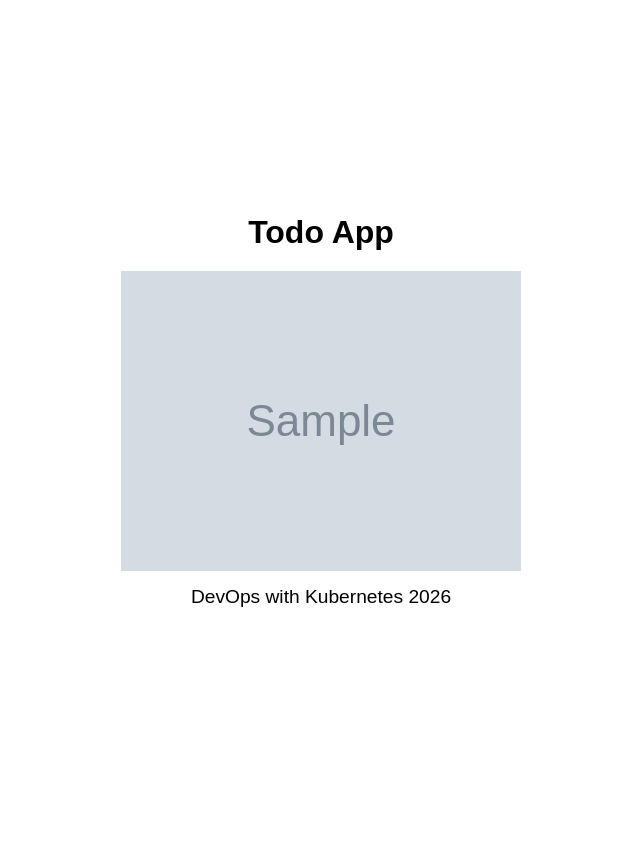
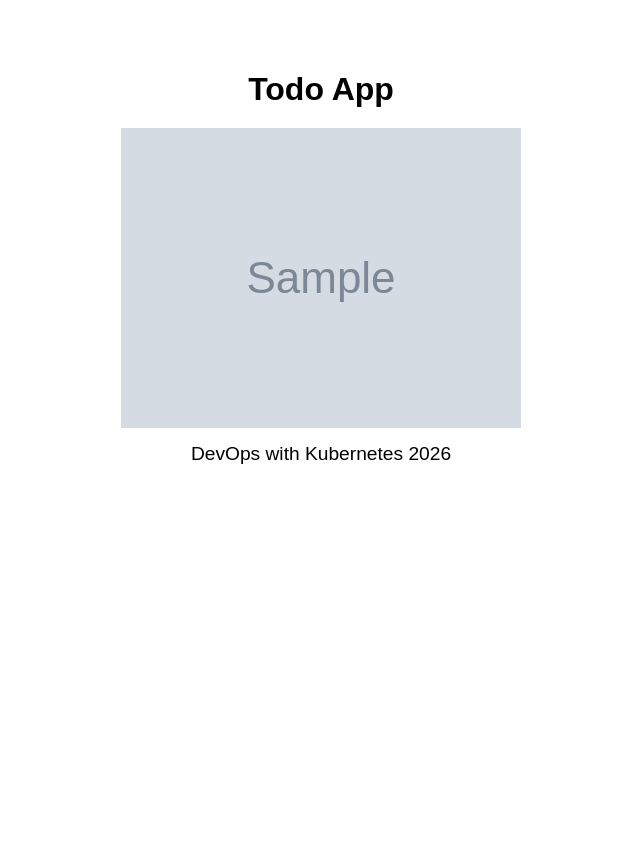
Before and after one commit to v-bulynkin/devops-with-kubernetes-2026, a Flask app: template project/todo-app/templates/index.html in a window 1280 px wide. Shown: the whole page, without its empty margins (319-959 px from the left). Before the commit the page ends 607 px from the top, so only its background shows below. Run offline with Flask 3, Linux system fonts and the light colour scheme; the template is opened without the code that fills it: most values are stand-ins (such as "Sample title", 1, 10 or a date in 2020); grey boxes marked "Sample" are stand-in pictures; parts of the project's set-up code (start-up, migrations or seed data) failed here and were passed over.

Commit message:
vertical-align: top

```diff
--- a/project/todo-app/templates/index.html
+++ b/project/todo-app/templates/index.html
@@ -9,9 +9,10 @@
             display: flex;
             flex-direction: column;
             align-items: center;
-            justify-content: center;
+            justify-content: flex-start;
             min-height: 100vh;
             margin: 0;
+            padding-top: 50px;
             font-family: sans-serif;
         }
         h1 {
```
